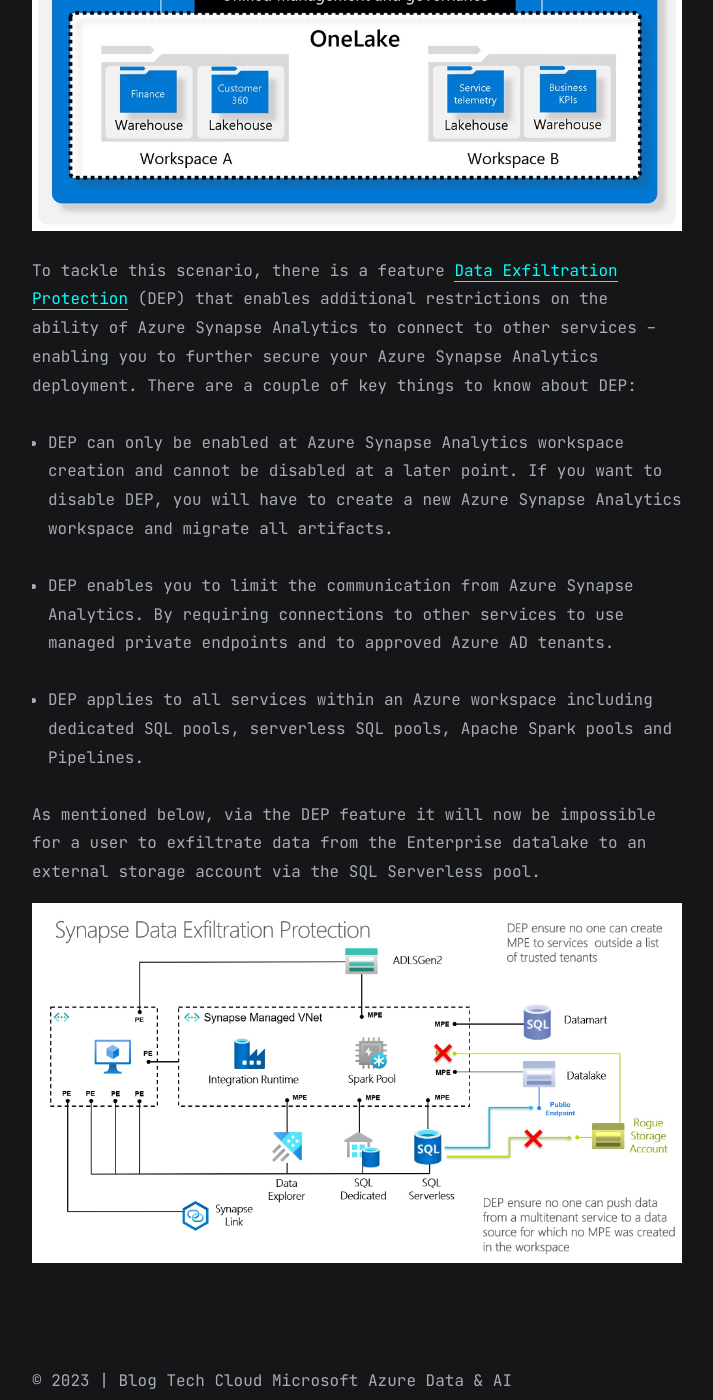
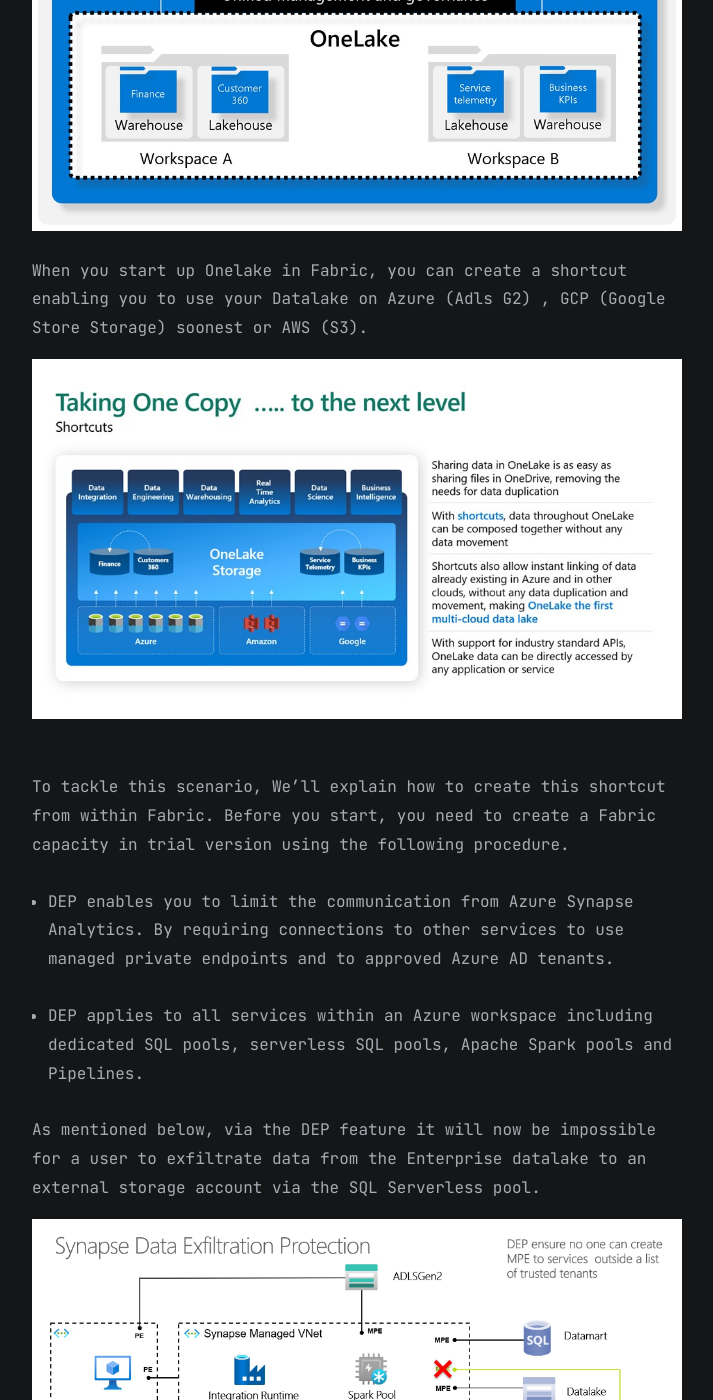
Before and after one commit to marc-hadjeje/marc-hadjeje.github.io, a Jekyll site: the page built from all_collections/_posts/2023-08-07-Fabric shorcut migration.md, in a window 1280 px wide and 1400 px high, scrolled down 1314 px. Shown: the whole window, without its empty margins (283-996 px from the left). Built offline with Jekyll 4.4.1, drawn with Linux system fonts in a browser that asks for light colours; some of the changed text lies outside the part shown.

Commit message:
Update 2023-08-07-Fabric shorcut migration.md

```diff
--- a/all_collections/_posts/2023-08-07-Fabric shorcut migration.md
+++ b/all_collections/_posts/2023-08-07-Fabric shorcut migration.md
@@ -17,9 +17,12 @@ OneLake is a single, unified, logical data lake for the whole organization. Like
 - One data lake for the entire organization
 - One copy of data for use with multiple analytical engines
 
-![Synapse Architecture](https://github.com/marc-hadjeje/marc-hadjeje.github.io/blob/main/assets/images/fabric_schema.jpg?raw=true)
-To tackle this scenario, there is a feature [Data Exfiltration Protection](https://learn.microsoft.com/en-us/azure/synapse-analytics/security/workspace-data-exfiltration-protection){:target="_blank"} (DEP) that enables additional restrictions on the ability of Azure Synapse Analytics to connect to other services – enabling you to further secure your Azure Synapse Analytics deployment. There are a couple of key things to know about DEP:
-- DEP can only be enabled at Azure Synapse Analytics workspace creation and cannot be disabled at a later point. If you want to disable DEP, you will have to create a new Azure Synapse Analytics workspace and migrate all artifacts.
+![Fabric Architecture](https://github.com/marc-hadjeje/marc-hadjeje.github.io/blob/main/assets/images/fabric_schema.jpg?raw=true)
+When you start up Onelake in Fabric, you can create a shortcut enabling you to use your Datalake on Azure (Adls G2) , GCP (Google Store Storage) soonest or AWS (S3).
+![Fabric shortcut](https://github.com/marc-hadjeje/marc-hadjeje.github.io/blob/main/assets/images/shortcut.jpg?raw=true)
+
+To tackle this scenario, We'll explain how to create this shortcut from within Fabric.
+Before you start, you need to create a Fabric capacity in trial version using the following procedure.
 
 - DEP enables you to limit the communication from Azure Synapse Analytics. By requiring connections to other services to use managed private endpoints and to approved Azure AD tenants.
 
```
Also changed, not shown: other parts of all_collections/_posts/2023-08-07-Fabric shorcut migration.md (+2 -2 lines).
